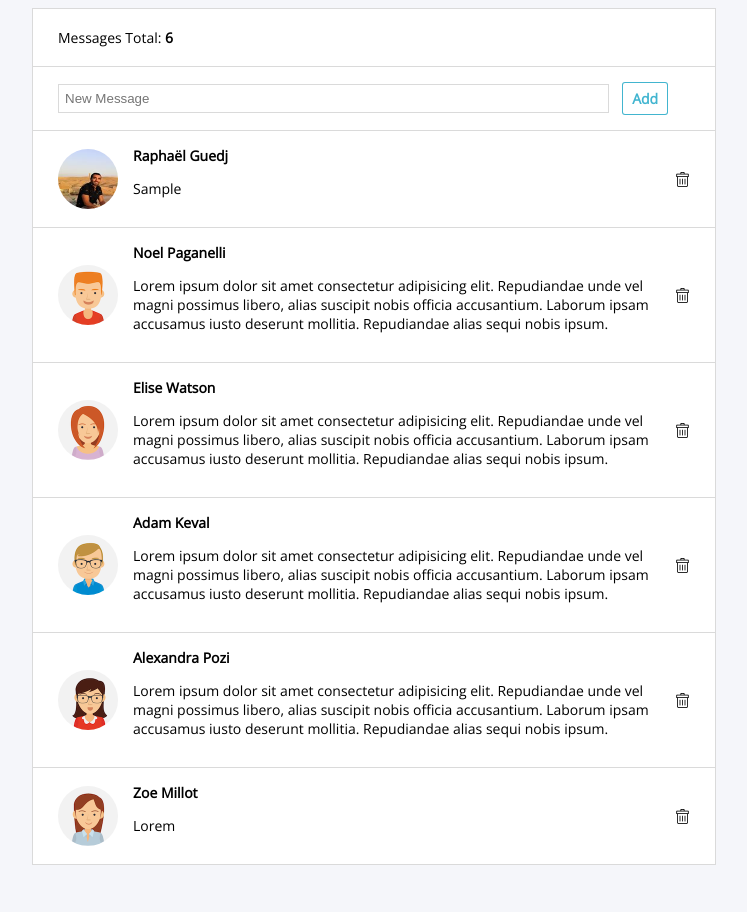
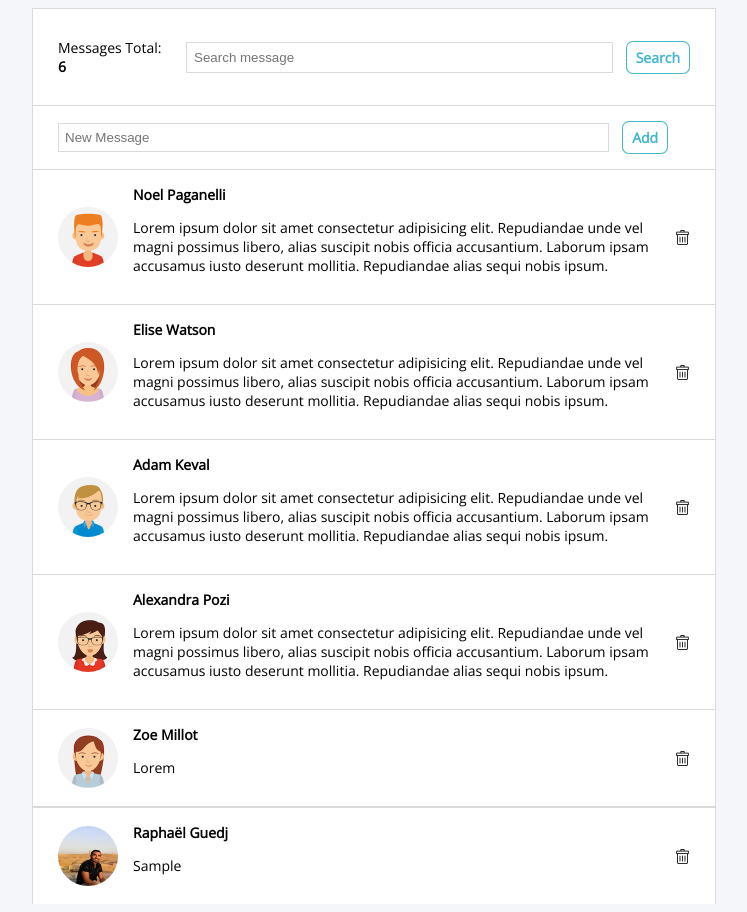
Before and after one commit to raphael-guedj/My-Mail, a plain HTML site: page index.html in a window 1280 px wide. Both pictures are taken after typing "Sample" into the empty fields and a click on the button "Add". Shown: the whole page, without its empty margins (266-1013 px from the left). Before the commit the page ends 873 px from the top, so only its background shows below. Drawn offline with nearby package versions, Linux system fonts and the light colour scheme.

Commit message:
ajout de fonctionnalité recherche en jquery

```diff
--- a/index.html
+++ b/index.html
@@ -9,11 +9,24 @@
       rel="stylesheet"
     />
     <link rel="stylesheet" href="style.css" />
+    <script
+      src="http://code.jquery.com/jquery-3.5.1.min.js"
+      integrity="sha256-9/aliU8dGd2tb6OSsuzixeV4y/faTqgFtohetphbbj0="
+      crossorigin="anonymous"
+    ></script>
     <title>My Mails</title>
   </head>
   <body>
     <div class="counter_msg">
       <p>Messages Total: <span id="counter">2</span></p>
+      <input
+        id="search_message"
+        type="text"
+        name="search"
+        placeholder="Search message"
+        value=""
+      />
+      <button id="btn_search" type="button">Search</button>
     </div>
 
     <div class="row-input">
@@ -26,7 +39,7 @@
       />
       <button id="btn" type="button">Add</button>
     </div>
-    <div class="row" id="first-row">
+    <div class="row">
       <img class="avatar" src="ressources/avatar-1.jpg" />
       <div>
         <h6>Noel Paganelli</h6>
--- a/script.js
+++ b/script.js
@@ -1,70 +1,43 @@
 //Counter message
 
-var messages = document.getElementsByClassName("row").length;
-
-document.getElementById("counter").textContent = messages;
+var counter = () => {
+  $("#counter").text($(".row").length);
+};
+counter();
 
 //Trash function
-var trashDOM = document.getElementsByClassName("trash");
-
-for (var i = 0; i < trashDOM.length; i++) {
-  trashDOM[i].addEventListener("click", function () {
-    this.parentNode.remove();
-    messages = document.getElementsByClassName("row").length;
-    document.getElementById("counter").textContent = messages;
-  });
-}
-
-//nouvelle row function
-var newMsg = () => {
-  //create div row
-  var div = document.createElement("div");
-  div.classList.add("row");
-  div.id = "first-row";
-  //create avatar
-  var avatar = document.createElement("img");
-  avatar.src = "ressources/avatar-RG.jpeg";
-  avatar.classList.add("avatar");
-  div.appendChild(avatar);
-  //create div child
-  var div_child = document.createElement("div");
-  div.appendChild(div_child);
-  //create h6
-  var h6 = document.createElement("h6");
-  var auteur = document.createTextNode("Raphaël Guedj");
-  h6.appendChild(auteur);
-  div_child.appendChild(h6);
-  //create p
-  var p = document.createElement("p");
-  var valueMsg = document.getElementById("input_msg").value;
-  var msg = document.createTextNode(valueMsg);
-  p.appendChild(msg);
-  div_child.appendChild(p);
-  //create trash
-  var trash = document.createElement("img");
-  trash.src = "ressources/trash.png";
-  trash.classList.add("trash");
-  div.appendChild(trash);
-  //delete input msg
-  document.getElementById("input_msg").value = "";
-  //delete function
-  trash.addEventListener("click", function () {
-    this.parentNode.remove();
-    messages = document.getElementsByClassName("row").length;
-    document.getElementById("counter").textContent = messages;
-  });
-  var firstChild = document.getElementById("first-row");
-  var parentDiv = firstChild.parentNode;
-  parentDiv.insertBefore(div, firstChild);
-};
+$("body").on("click", ".trash", function () {
+  $(this).parent().remove();
+  counter();
+});
 
 //Add click
-var add = document.getElementById("btn");
+$("#btn").click(function () {
+  //create div row
+  var msg = $("#input_msg").val();
+  $("body").append(
+    '<div class="row"><img class="avatar" src="ressources/avatar-RG.jpeg" /><div><h6>Raphaël Guedj</h6><p>' +
+      msg +
+      '</p></div><img class="trash" src="ressources/trash.png" /></div>'
+  );
+  //delete input msg
+  $("#input_msg").val("");
+  //message counter
+  counter();
+});
 
-add.addEventListener("click", function () {
-  //new message function
-  newMsg();
-  //message counter
-  var messages = document.getElementsByClassName("row").length;
-  document.getElementById("counter").textContent = messages;
+//Search message
+
+$("#btn_search").click(function () {
+  $("h6").each(function () {
+    if (
+      $("#search_message").val() !== "" &&
+      $("#search_message").val() !== $(this).text()
+    ) {
+      $(this).parent().parent().fadeOut();
+    } else {
+      $(this).parent().parent().delay(500).fadeIn();
+    }
+  });
+  $("#search_message").val("");
 });
--- a/style.css
+++ b/style.css
@@ -46,7 +46,9 @@ h6 {
   border-top: 1px solid #dadada;
   border-right: 1px solid #dadada;
   border-left: 1px solid #dadada;
-  padding: 5px 25px;
+  padding: 15px 25px;
+  display: flex;
+  align-items: center;
 }
 
 .row-input {
@@ -65,7 +67,9 @@ span {
 }
 
 #btn:focus,
-#input_msg {
+#input_msg,
+#btn_search,
+#search_message {
   outline: 0;
 }
 
@@ -74,19 +78,43 @@ span {
   background-color: #fff;
   color: rgba(19, 163, 196, 0.8);
   border: 1px solid rgba(19, 163, 196, 0.8);
-  border-radius: 3px;
+  border-radius: 7px;
   font-family: "Open Sans", sans-serif;
   font-size: 14px;
   font-weight: 600;
-  -webkit-border-radius: 3px;
-  -moz-border-radius: 3px;
-  -ms-border-radius: 3px;
-  -o-border-radius: 3px;
+  -webkit-border-radius: 7px;
+  -moz-border-radius: 7px;
+  -ms-border-radius: 7px;
+  -o-border-radius: 7px;
   cursor: pointer;
 }
+#btn_search {
+  padding: 6px 9px;
+  background-color: #fff;
+  color: rgba(19, 163, 196, 0.8);
+  border: 1px solid rgba(19, 163, 196, 0.8);
+  border-radius: 7px;
+  font-family: "Open Sans", sans-serif;
+  font-size: 14px;
+  font-weight: 600;
+  -webkit-border-radius: 7px;
+  -moz-border-radius: 7px;
+  -ms-border-radius: 7px;
+  -o-border-radius: 7px;
+  cursor: pointer;
+}
+
 #input_msg {
   width: 85%;
   padding: 6px;
   border: 1px solid #dadada;
   margin-right: 13px;
 }
+
+#search_message {
+  margin-left: 13px;
+  width: 65%;
+  padding: 7px;
+  border: 1px solid #dadada;
+  margin-right: 13px;
+}
```
